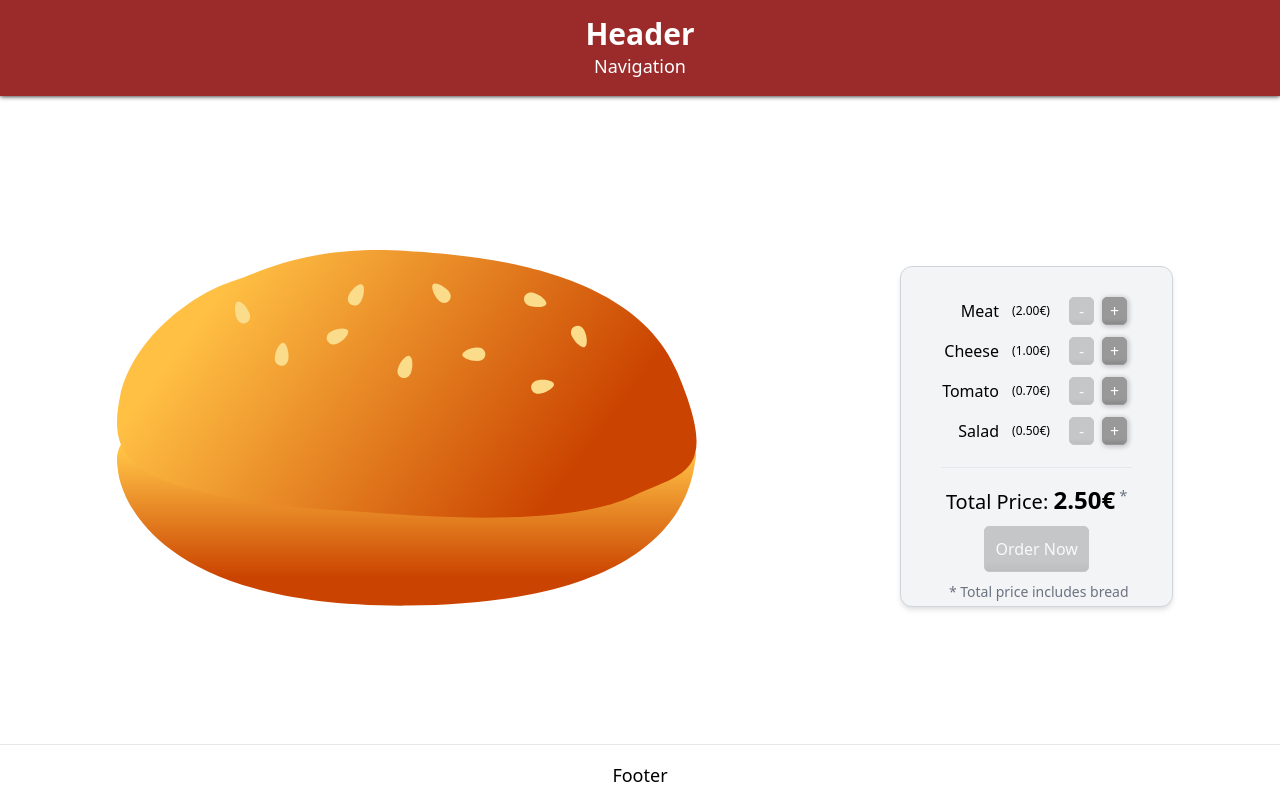
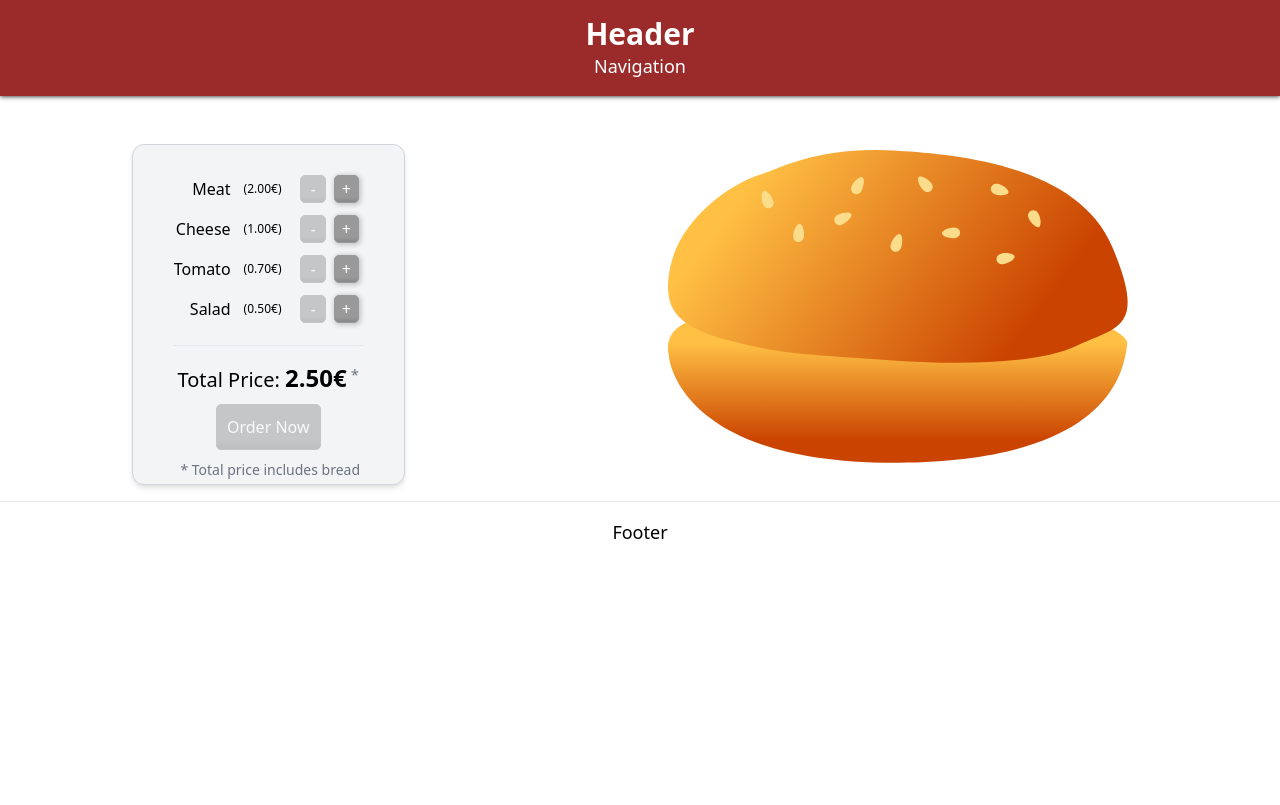
Before and after one commit to pasor1/react-burger-builder, a React (Create React App) app: page / in a window 1280 px wide. Built offline with nearby package versions, Linux system fonts and the light colour scheme.

Commit message:
improved resposiveness

```diff
--- a/src/components/Burger/Burger.module.css
+++ b/src/components/Burger/Burger.module.css
@@ -1,27 +1,24 @@
 .Burger {
   margin:auto;
-  padding:10px;
-  width: 360px;
-  height: 360px;
-  text-align: center;
-  font-weight: bold;
-  font-size: 1.2rem;
-  position: relative;
+  padding:20px;
+  min-width: 350px;
+  width: 350px;
   display: flex;
   flex-direction: column;
-  justify-content: center;
 }
 
 @media (min-width: 500px) and (min-height: 400px) {
   .Burger {
+    min-width: 500px;
     width: 500px;
-    height: 500px;
+
   }
 }
 
 @media (min-width: 1000px) and (min-height: 700px) {
   .Burger {
-    width: 600px;
-    height: 600px;
+    min-width: 500px;
+    width: 500px;
+
   }
 }
--- a/src/components/Burger/BurgerIngredient/BurgerIngredient.module.css
+++ b/src/components/Burger/BurgerIngredient/BurgerIngredient.module.css
@@ -17,18 +17,22 @@ img {
   width: 100%;
   overflow: visible;
   height: 55px;
+  transform: translateY(-10px);
 }
 
 .Cheese {
 width: 100%;
 overflow: visible;
-height: 0px;
+height: 10px;
+transform: translateY(25px);
 }
+
 
 .Salad {
   width: 100%;
   overflow: visible;
   height: 10px;
+  transform: translateY(15px);
 }
 
 .Tomato {
--- a/src/components/UI/Modal/Modal.js
+++ b/src/components/UI/Modal/Modal.js
@@ -11,11 +11,12 @@ const modal = (props) => {
       <div className={styles.Modal}
         style={{
           transform: props.visible ? 'translateY(0)' : 'translateY(-100px)',
-          opacity: props.visible ? '1' : '0'
+          opacity: props.visible ? '1' : '0',
+          display: props.visible ? 'block' : 'none'
         }}>
         {props.children}
       </div>
-    </div>
+    </div >
   )
 
 }
--- a/src/containers/BurgerBuilder/BurgerBuilder.js
+++ b/src/containers/BurgerBuilder/BurgerBuilder.js
@@ -92,10 +92,6 @@ class BurgerBuilder extends React.Component {
   render() {
     return (
       <div className={styles.container}>
-        <Modal visible={this.state.purchasing} onClickBackdrop={this.togglePurchasingHandler}>
-          <OrderSummary onClickCancel={this.togglePurchasingHandler} ingredients={this.state.ingredients} totalPrice={this.state.totalPrice} />
-        </Modal>
-        <Burger ingredients={this.state.ingredients} />
         <BurgerControls
           onClickPlus={this.addIngredientHandler}
           onClickMinus={this.removeIngredientHandler}
@@ -103,6 +99,10 @@ class BurgerBuilder extends React.Component {
           totalPrice={this.state.totalPrice}
           ingredients={this.state.ingredients}
           purchasable={this.state.purchasable} />
+        <Burger ingredients={this.state.ingredients} />
+        <Modal visible={this.state.purchasing} onClickBackdrop={this.togglePurchasingHandler}>
+          <OrderSummary onClickCancel={this.togglePurchasingHandler} ingredients={this.state.ingredients} totalPrice={this.state.totalPrice} />
+        </Modal>
       </div>
     )
   }
--- a/src/containers/BurgerBuilder/BurgerBuilder.module.css
+++ b/src/containers/BurgerBuilder/BurgerBuilder.module.css
@@ -1,7 +1,7 @@
 .container {
   display: flex;
   flex-wrap: wrap;
-  justify-content: center;
-  align-items: center;
+  justify-content:center;
+  align-items:flex-start;
   margin: 10px;
 }
```
Also changed, not shown: 1 other file (tests, documents, lock files or other folders).
